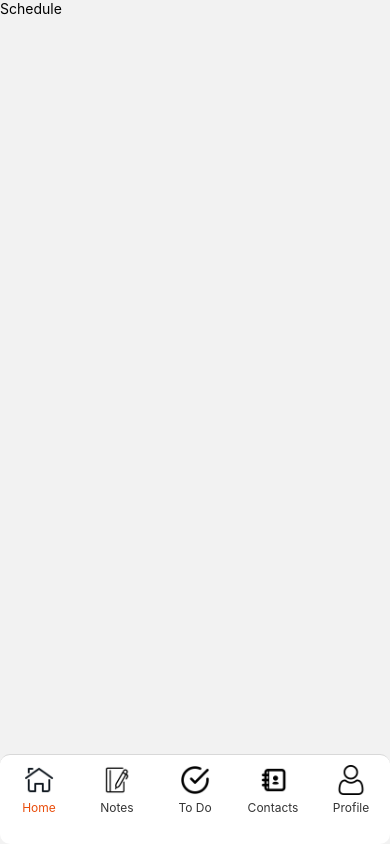
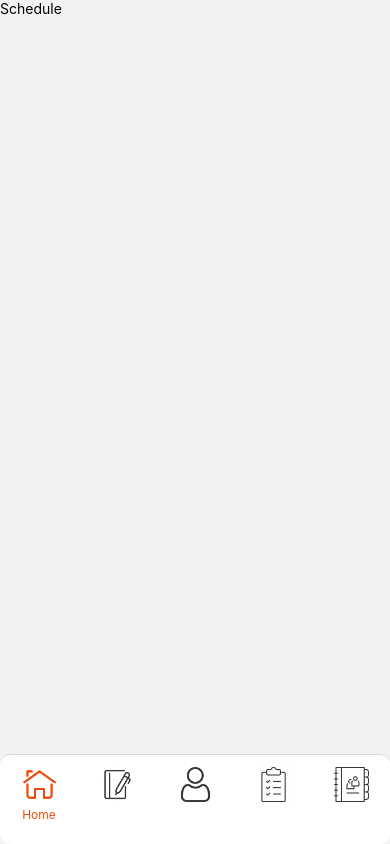
Before and after one commit to Nicorb02/Sunny-Side-Up, a React Native app in the folder frontend_mobile/: screen /NavBar in a window 390 px wide. Built offline with nearby package versions, Linux system fonts and the light colour scheme.

Commit message:
adjusted navbar

```diff
--- a/frontend_mobile/src/screens/LoginScreen.js
+++ b/frontend_mobile/src/screens/LoginScreen.js
@@ -39,7 +39,6 @@ const LoginScreen = ({navigation}) => {
           // prints to console for now (inspect element to see console)
           if (data.error == '')
           {
-            console.warn('good login');
             navigation.navigate('NavBar')
           }
           else
--- a/frontend_mobile/src/screens/NavBar.js
+++ b/frontend_mobile/src/screens/NavBar.js
@@ -1,6 +1,6 @@
 import React from "react";
 import { createBottomTabNavigator } from '@react-navigation/bottom-tabs';
-import { Text, View, Dimensions, Image } from 'react-native';
+import { Text, View, Dimensions, Image, StyleSheet } from 'react-native';
 
 import ScheduleScreen from "./ScheduleScreen";
 import NotesScreen from "./NotesScreen";
@@ -25,7 +25,7 @@ const NavBar = ({ navigation }) => {
             backgroundColor: '#fff',
             borderRadius: 10,
             height: 90,
-            paddingBottom: 25
+            paddingBottom: 15
           }
         }}
       >
@@ -36,13 +36,11 @@ const NavBar = ({ navigation }) => {
               <View style={{alignItems: 'center', justifyContent: 'center'}}>
                   <Image  source={require('../../assets/home.png')}
                   resizeMode='contain'
-                  style={{
-                      width: 30,
-                      height: 30,
-                      margin: 5
-                  }}
-                  />
-                <Text style={{color: focused ? '#e94d0b' : '#343434', fontSize: 12}}>Home</Text>
+                  style={[
+                    styles.image, {tintColor: focused ? '#e94d0b' : '#343434'}
+                ]}
+                />
+                <Text style={{color: focused ? '#e94d0b' : '#fff', fontSize: 12}}>Home</Text>
               </View>
             ),
           }}
@@ -55,49 +53,11 @@ const NavBar = ({ navigation }) => {
               <View style={{alignItems: 'center', justifyContent: 'center'}}>
                   <Image  source={require('../../assets/notes.png')}
                   resizeMode='contain'
-                  style={{
-                      width: 30,
-                      height: 30,
-                      margin: 5
-                  }}
-                  />
-                <Text style={{color: focused ? '#e94d0b' : '#343434', fontSize: 12}}>Notes</Text>
-              </View>
-            ),
-          }}
-        />
-         <Tab.Screen name='To do'
-          component={NotesScreen}
-          options={{
-            tabBarIcon: ({focused}) => (
-              <View style={{alignItems: 'center', justifyContent: 'center'}}>
-                 <Image  source={require('../../assets/todo.png')}
-                  resizeMode='contain'
-                  style={{
-                      width: 30,
-                      height: 30,
-                      margin: 5
-                  }}
-                  />
-                <Text style={{color: focused ? '#e94d0b' : '#343434', fontSize: 12}}>To Do</Text>
-              </View>
-            ),
-          }}
-        />
-         <Tab.Screen name='Contacts'
-          component={NotesScreen}
-          options={{
-            tabBarIcon: ({focused}) => (
-              <View style={{alignItems: 'center', justifyContent: 'center'}}>
-                  <Image  source={require('../../assets/contacts.png')}
-                  resizeMode='contain'
-                  style={{
-                      width: 30,
-                      height: 30,
-                      margin: 5
-                  }}
-                  />
-                <Text style={{color: focused ? '#e94d0b' : '#343434', fontSize: 12}}>Contacts</Text>
+                  style={[
+                    styles.image, {tintColor: focused ? '#e94d0b' : '#343434'}
+                ]}
+                />
+                <Text style={{color: focused ? '#e94d0b' : '#fff', fontSize: 12}}>Notes</Text>
               </View>
             ),
           }}
@@ -110,21 +70,62 @@ const NavBar = ({ navigation }) => {
               <View style={{alignItems: 'center', justifyContent: 'center',}}>
                   <Image  source={require('../../assets/profile.png')}
                   resizeMode='contain'
-                  style={{
-                      width: 30,
-                      height: 30,
-                      margin: 5
-                  }}
+                  style={[
+                      styles.image, {tintColor: focused ? '#e94d0b' : '#343434'}
+                  ]}
                   />
-                <Text style={{color: focused ? '#e94d0b' : '#343434', fontSize: 12}}>Profile</Text>
+                <Text style={{color: focused ? '#e94d0b' : '#fff', fontSize: 12}}>Profile</Text>
               </View>
             ),
           }}
         />
+         <Tab.Screen name='To do'
+          component={NotesScreen}
+          options={{
+            tabBarIcon: ({focused}) => (
+              <View style={{alignItems: 'center', justifyContent: 'center'}}>
+                 <Image  source={require('../../assets/todo.png')}
+                  resizeMode='contain'
+                  style={[
+                    styles.image, {tintColor: focused ? '#e94d0b' : '#343434'}
+                ]}
+                />
+                <Text style={{color: focused ? '#e94d0b' : '#fff', fontSize: 12}}>To Do</Text>
+              </View>
+            ),
+          }}
+        />
+         <Tab.Screen name='Contacts'
+          component={NotesScreen}
+          options={{
+            tabBarIcon: ({focused}) => (
+              <View style={{alignItems: 'center', justifyContent: 'center'}}>
+                  <Image  source={require('../../assets/contacts.png')}
+                  resizeMode='contain'
+                  style={[
+                    styles.image, {tintColor: focused ? '#e94d0b' : '#343434'}
+                ]}
+                />
+                <Text style={{color: focused ? '#e94d0b' : '#fff', fontSize: 12}}>Contacts</Text>
+              </View>
+            ),
+          }}
+        />
+
       </Tab.Navigator>
 
 
     )
 }
 
+const styles = StyleSheet.create({
+  image: {
+    width: 35,
+    height: 35,
+    margin: 5,
+
+  }
+
+})
+
 export default NavBar;
```
Also changed, not shown: frontend_mobile/assets/contacts.png, frontend_mobile/assets/todo.png.
